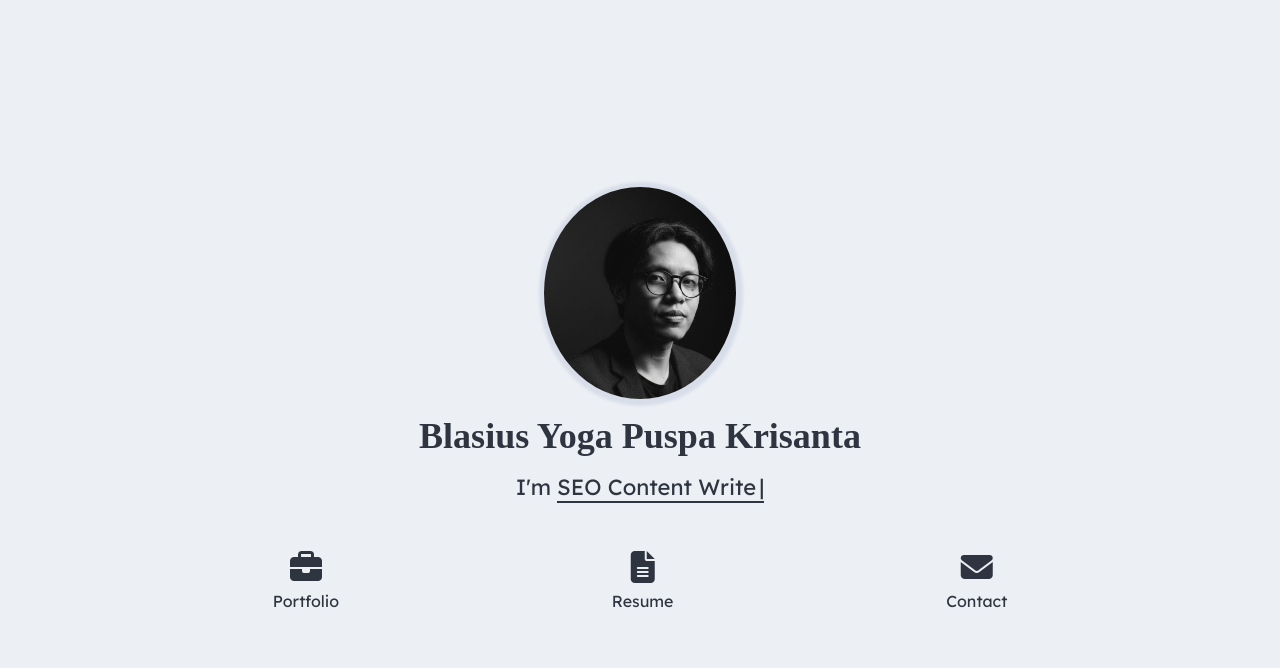
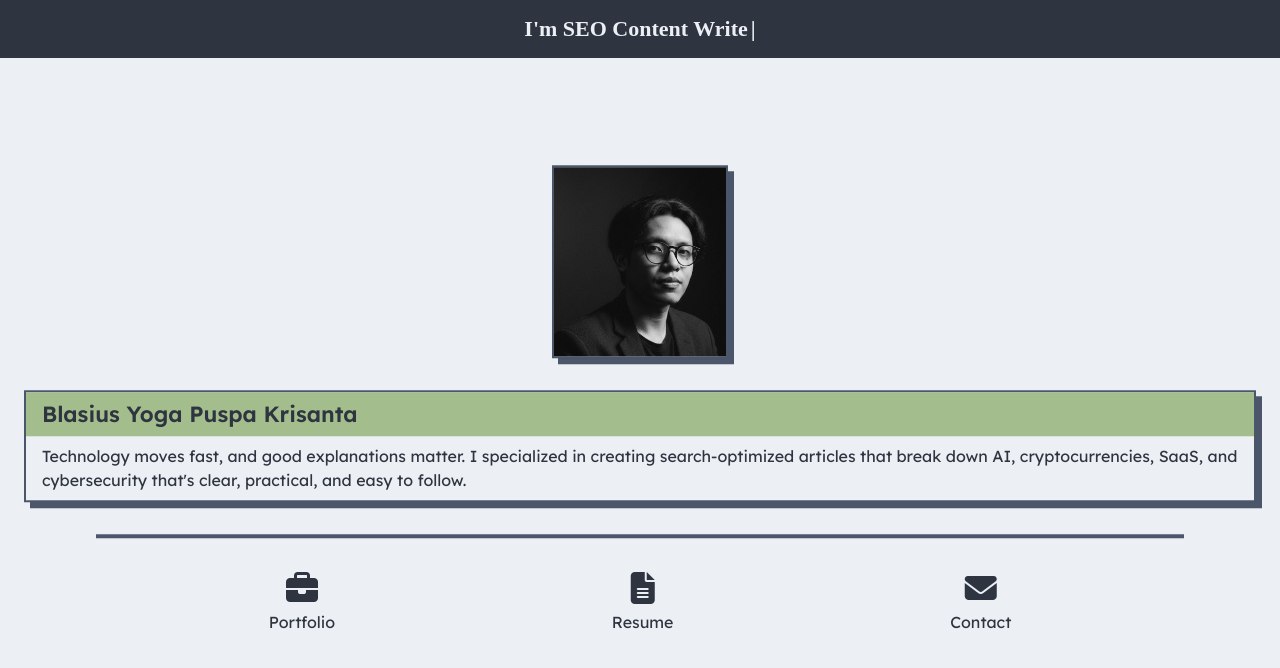
Before and after one commit to yogskr/seo-writing-portfolio, a React (Vite) app: page / in a window 1280 px wide. Shown: the top 668 px of the page. Built offline with nearby package versions, Linux system fonts and the light colour scheme; a web font is replaced by a local one.

Commit message:
Refactor Home component to improve layout and styling; enhance hero section structure

```diff
--- a/src/pages/home/Home.css
+++ b/src/pages/home/Home.css
@@ -1,31 +1,56 @@
 .home {
-  height: 100vh;
+  position: relative;
+  min-height: 100vh;
   display: flex;
+  align-items: center;
+  justify-content: flex-start;
   flex-direction: column;
-  justify-content: center;
-  padding: var(--space-2) var(--space-1);
 }
 
 .hero {
+  position: absolute;
+  top: 50%;
+  left: 0;
+  transform: translateY(-50%);
   display: flex;
   flex-direction: column;
   align-items: center;
   justify-content: space-evenly;
-  gap: var(--space-2);
-  margin-bottom: var(--space-5);
+  gap: var(--space-4);
+  width: 100%;
 }
 
 .heroImage {
-  width: 12rem;
-  border-radius: 50%;
-  box-shadow: 1px 1px 3px 6px var(--snow-storm-nord4);
+  width: 11rem;
+  border: 2px solid var(--pollar-night-nord3);
+  box-shadow: 6px 6px 0 var(--pollar-night-nord3);
 }
 
-h1 {
+.hero-title {
   text-align: center;
-  font-size: var(--text-h1);
+  font-size: var(--text-h3);
+  color: var(--snow-storm-nord6);
+  width: 100%;
+  background-color: var(--pollar-night-nord0);
+  padding: var(--space-2) var(--space-4);
 }
 
-p {
+.hero-description {
+  border: 2px solid var(--pollar-night-nord3);
+  box-shadow: 6px 6px 0 var(--pollar-night-nord3);
+  margin: 0 var(--space-3);
+}
+
+.hero-name {
   font-size: var(--text-h3);
+  font-weight: 600;
+  width: 100%;
+  background-color: var(--aurora-nord14);
+  padding: var(--space-1) var(--space-2);
 }
+
+.hero-text {
+  font-size: var(--text-body);
+  padding: var(--space-1) var(--space-2);
+  line-height: 1.5;
+}
--- a/src/pages/home/Home.jsx
+++ b/src/pages/home/Home.jsx
@@ -1,20 +1,25 @@
 import "./Home.css";
-import { heroData } from "../../data";
+import { heroData, homeData } from "../../data";
 import { NavBar } from "../../components/navigation/NavBar";
 import RotatingText from "../../components/rotating-text/RotatingText";
 
 export function Home() {
   return (
     <div className="home">
+      <h1 className="hero-title">
+        {heroData.description}
+        <RotatingText />
+      </h1>
+
       <section className="hero">
         <img className="heroImage" src={heroData.image} alt={heroData.title} />
-        <h1>{heroData.title}</h1>
-        <p>
-          {heroData.description}
-          <RotatingText />
-        </p>
+        <div className="hero-description">
+          <p className="hero-name">{heroData.title}</p>
+          <p className="hero-text">{homeData.description}</p>
+        </div>
+        <hr className="line-break" />
+        <NavBar />
       </section>
-      <NavBar />
     </div>
   );
 }
```
